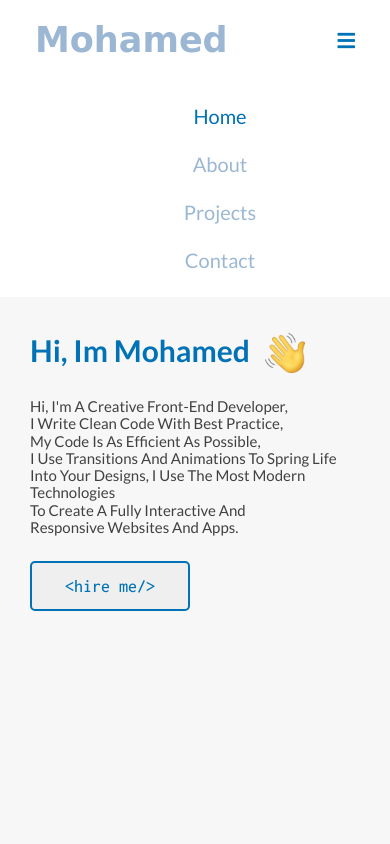
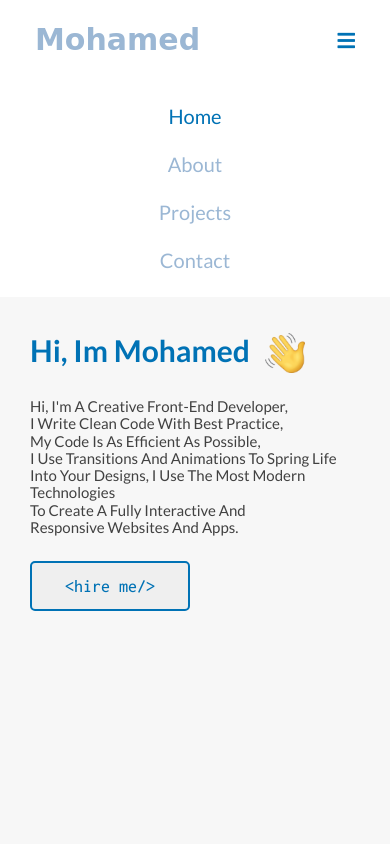
Before and after one commit to Gexof/portfolio, a plain HTML site: page index.html in a window 390 px wide. Both pictures are taken after a click on the button 346 px from the left and 40 px from the top of the page. Shown: the top 844 px of the page. Drawn offline with Linux system fonts and the light colour scheme; a web font is replaced by a local one.

Commit message:
update logo and menu

```diff
--- a/css/style.css
+++ b/css/style.css
@@ -217,6 +217,10 @@ img {
         text-align: center;
     }
 
+      .header .container ul li a {
+        padding: 0;
+    }
+
     .header .container ul li:last-child {
         padding-bottom: 25px;
     }
@@ -225,6 +229,7 @@ img {
 @media (max-width: 500px) {
     .header .container h1 a {
         margin-left: 20px;
+        font-size: 3rem;
     }
 
     .ham {
```
